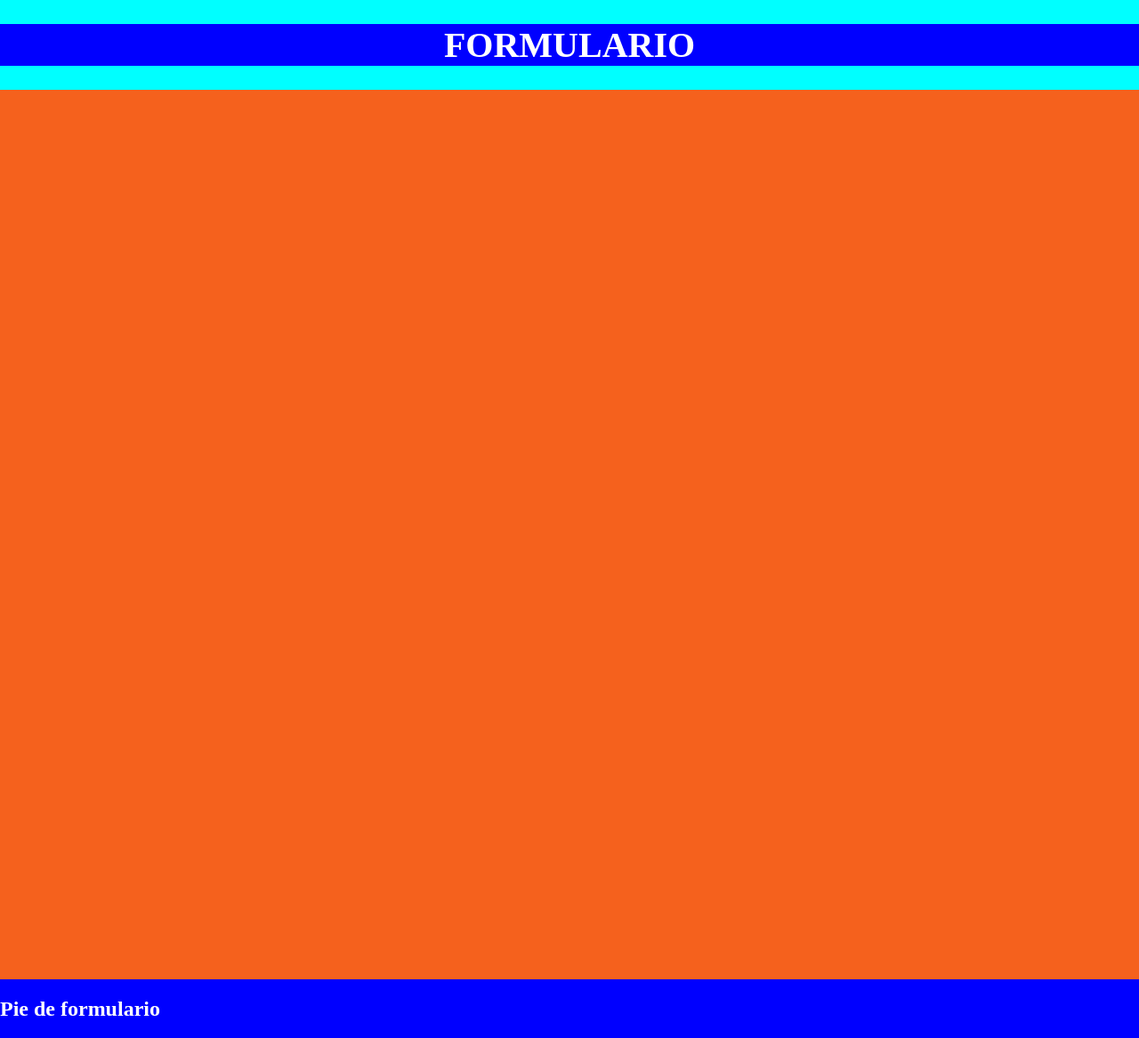
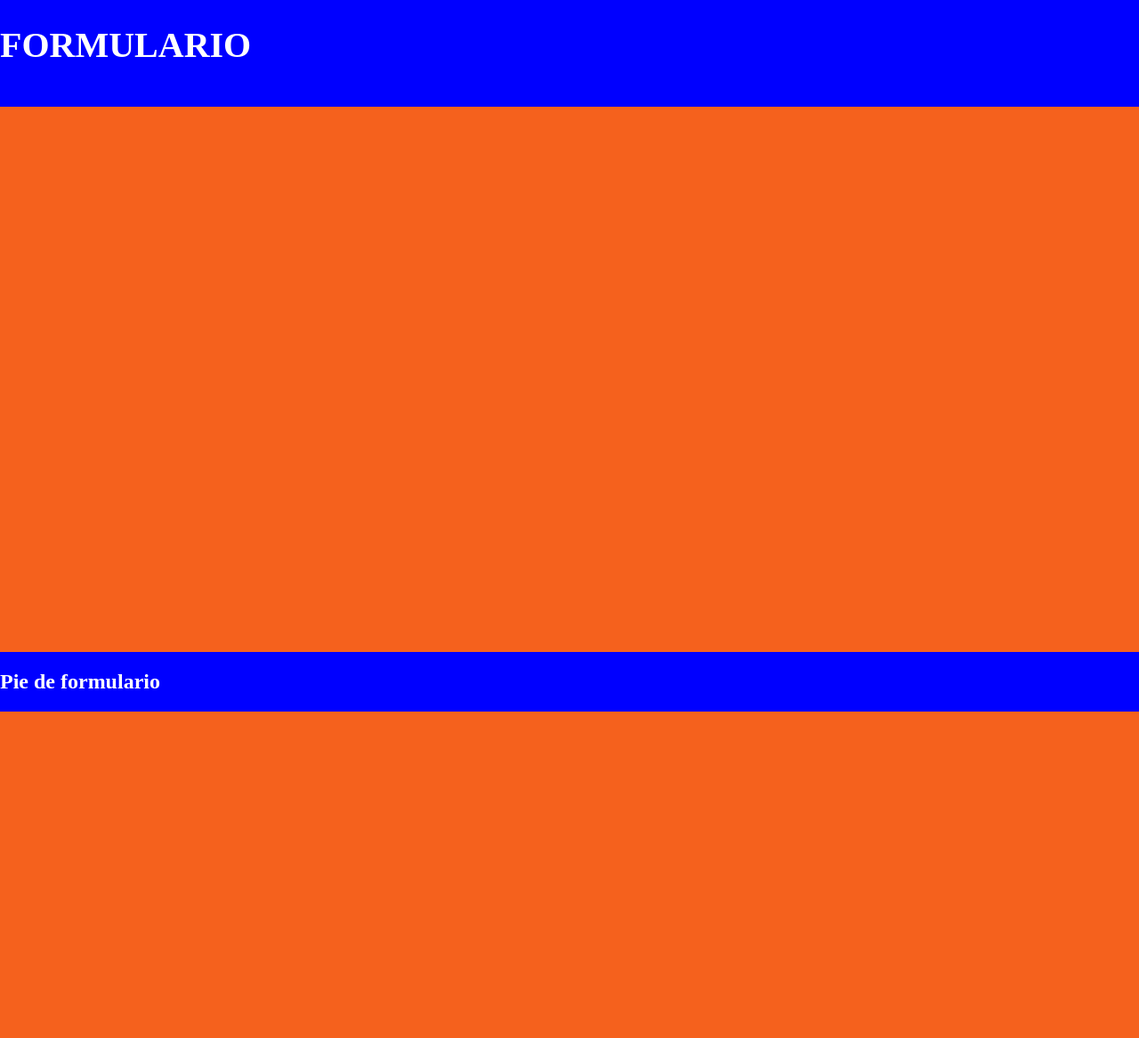
Before and after one commit to DamianMartinez28885/prof, a PHP site: page /Css/cssParte2/FormularioRWD/Index.html in a window 1280 px wide. Shown: the whole page at 89% size. After the commit the page ends 800 px from the top, so only its background shows below. Run offline with PHP 8.4, Linux system fonts and the light colour scheme.

Commit message:
actualizar

```diff
--- a/Css/cssParte2/FormularioRWD/FormularioRWD.css
+++ b/Css/cssParte2/FormularioRWD/FormularioRWD.css
@@ -21,8 +21,10 @@
     margin: 0%;
     color: white;
     display: inline-block;
-    text-align: center;
-    display: block;
+    top: 0%;
+    position: fixed;
+    height: 15%;
+
 }
 
 .divformulario {
@@ -31,9 +33,9 @@
     height: 1000px;
     margin: 0%;
     color: white;
-    display: inline-block;
-    text-align: center;
-    display: block;
+    top: 15%;
+
+
 
 }
 
@@ -42,8 +44,9 @@
     width: 100%;
     margin: 0%;
     color: white;
-
     display: inline-block;
+    position: fixed;
+    bottom: 0%;
 
 
 }
--- a/Css/cssParte2/FormularioRWD/Index.html
+++ b/Css/cssParte2/FormularioRWD/Index.html
@@ -9,7 +9,7 @@
 <body>
     <div class="divprincipal">
         <div class="divcabeza"><h1>FORMULARIO</h1></div>
-        <div class="divformulario"></div>
+        <div class="divformulario"><h2>fff</h2></div>
         <div class="divpie"><h2>Pie de formulario</h2></div>
 
 
```
